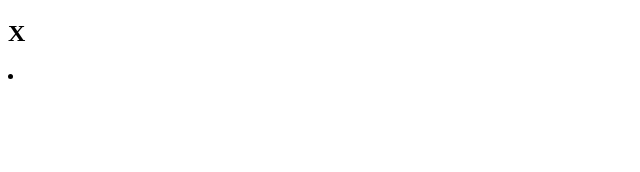
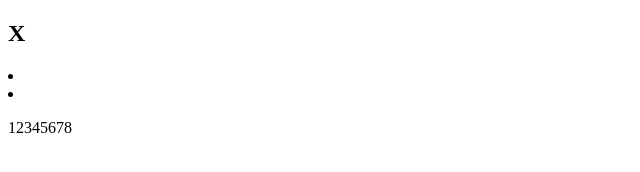
Before and after one commit to lsd-v/git-tutorial, a plain HTML site: page index.html in a window 1280 px wide. Shown: the whole page, without its empty margins (0-640 px from the left). Drawn offline with Linux system fonts and the light colour scheme.

Commit message:
add my commit with GitKraken

```diff
--- a/index.html
+++ b/index.html
@@ -15,7 +15,7 @@
 
     <div>
         <li>
-
+            <li> <p>12345678</p></li>
         </li>
     </div>
 </body>
```
